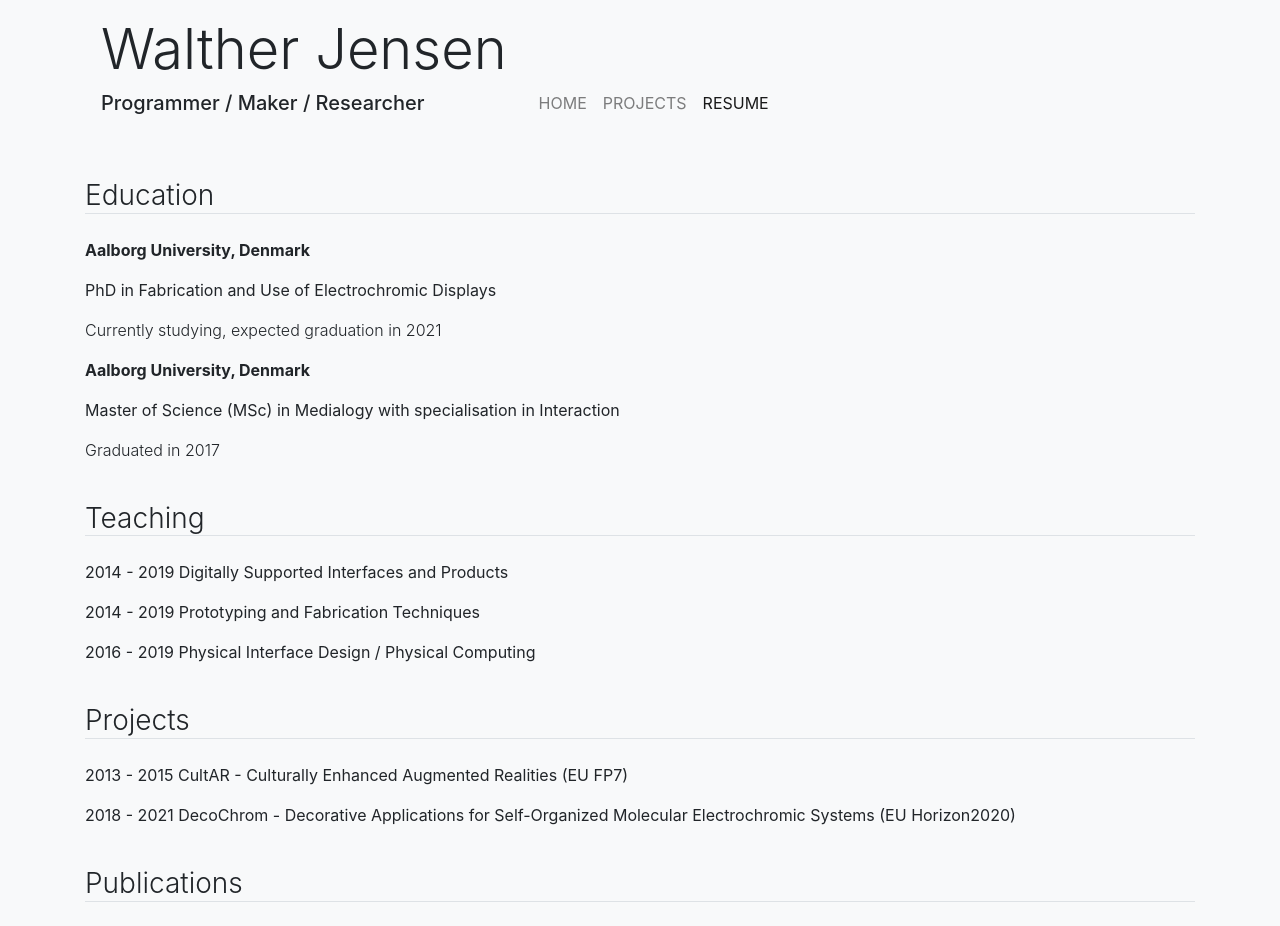
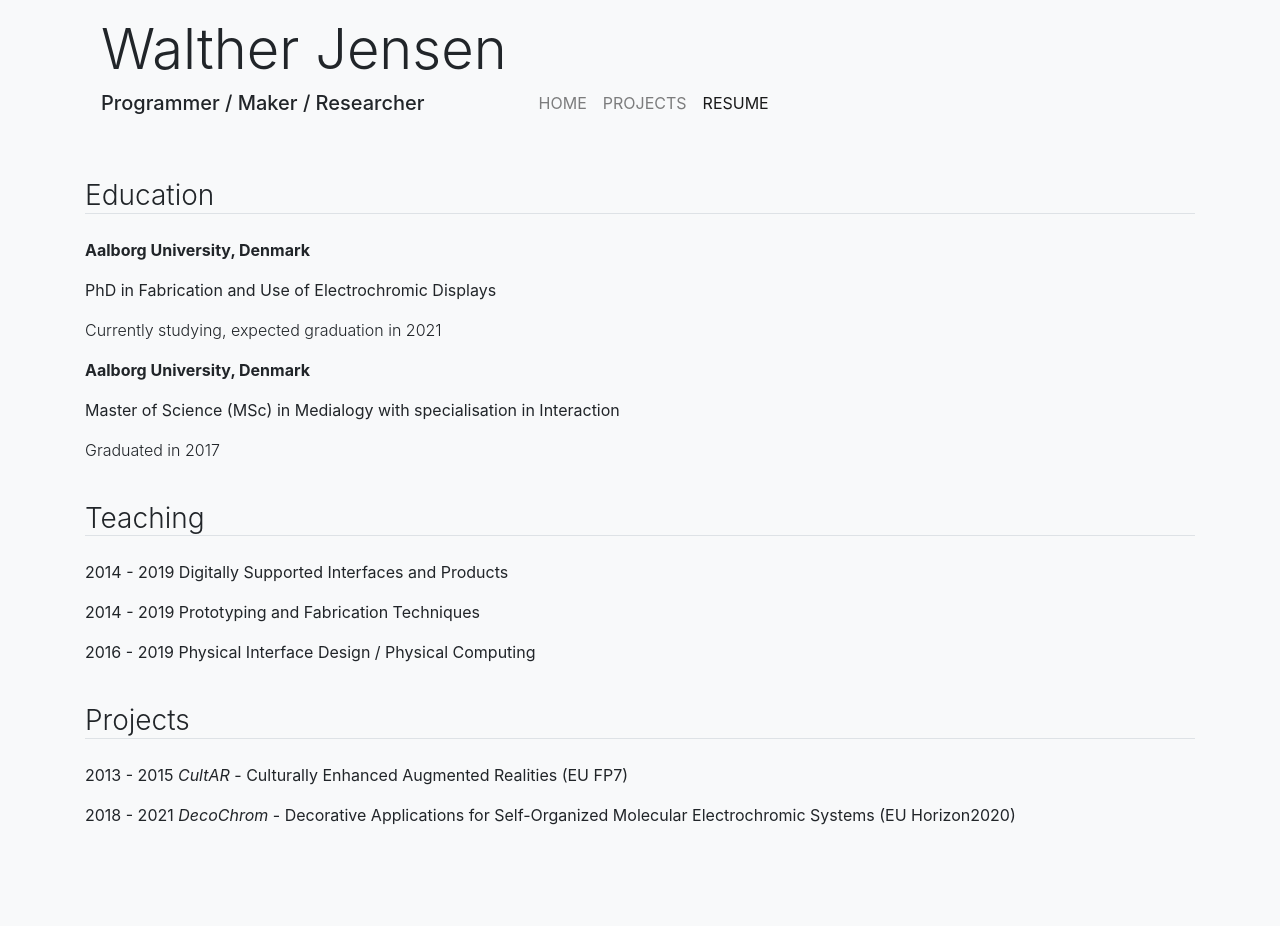
Before and after one commit to waltherjensen/waltherjensen.github.io, a Jekyll site: the page built from resume.html, in a window 1280 px wide. Built offline with Jekyll 4.4.1, drawn with Linux system fonts in a browser that asks for light colours; nearby versions of some CDN libraries; after the commit the page ends 900 px from its top, so only the background shows below that.

Commit message:
- typography

```diff
--- a/resume.html
+++ b/resume.html
@@ -21,8 +21,8 @@ isHome: false
 <br/>
 
 <h3 class="mb-4 border-bottom font-weight-light">Projects</h3>
-<p>2013 - 2015 CultAR - Culturally Enhanced Augmented Realities (EU FP7)</p>
-<p>2018 - 2021 DecoChrom - Decorative Applications for Self-Organized Molecular Electrochromic Systems (EU Horizon2020)</p>
+<p>2013 - 2015 <i>CultAR</i> - Culturally Enhanced Augmented Realities (EU FP7)</p>
+<p>2018 - 2021 <i>DecoChrom</i> - Decorative Applications for Self-Organized Molecular Electrochromic Systems (EU Horizon2020)</p>
 </br/>
 
-<h3 class="mb-4 border-bottom font-weight-light">Publications</h3>
+<!-- <h3 class="mb-4 border-bottom font-weight-light">Publications</h3> -->
```
